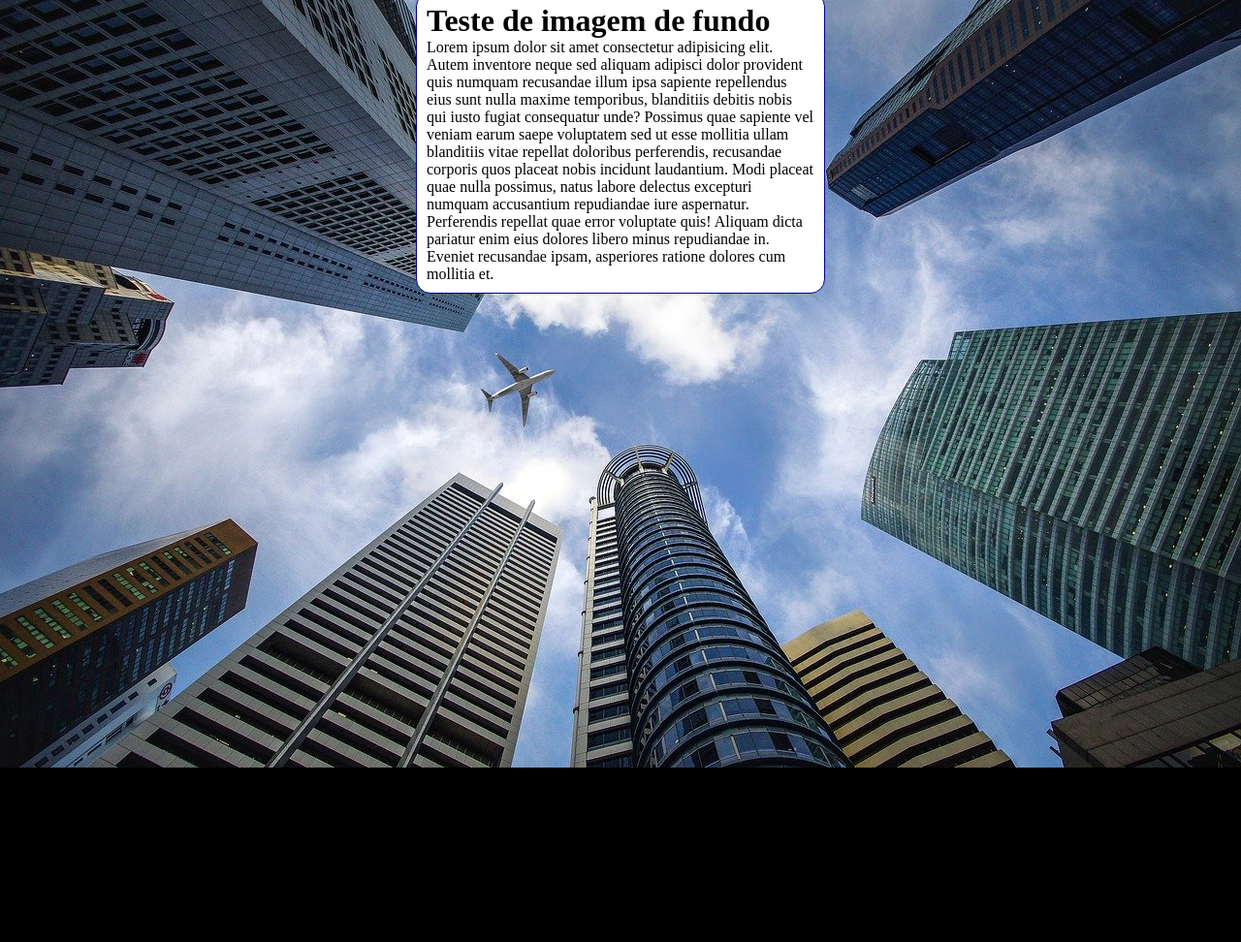
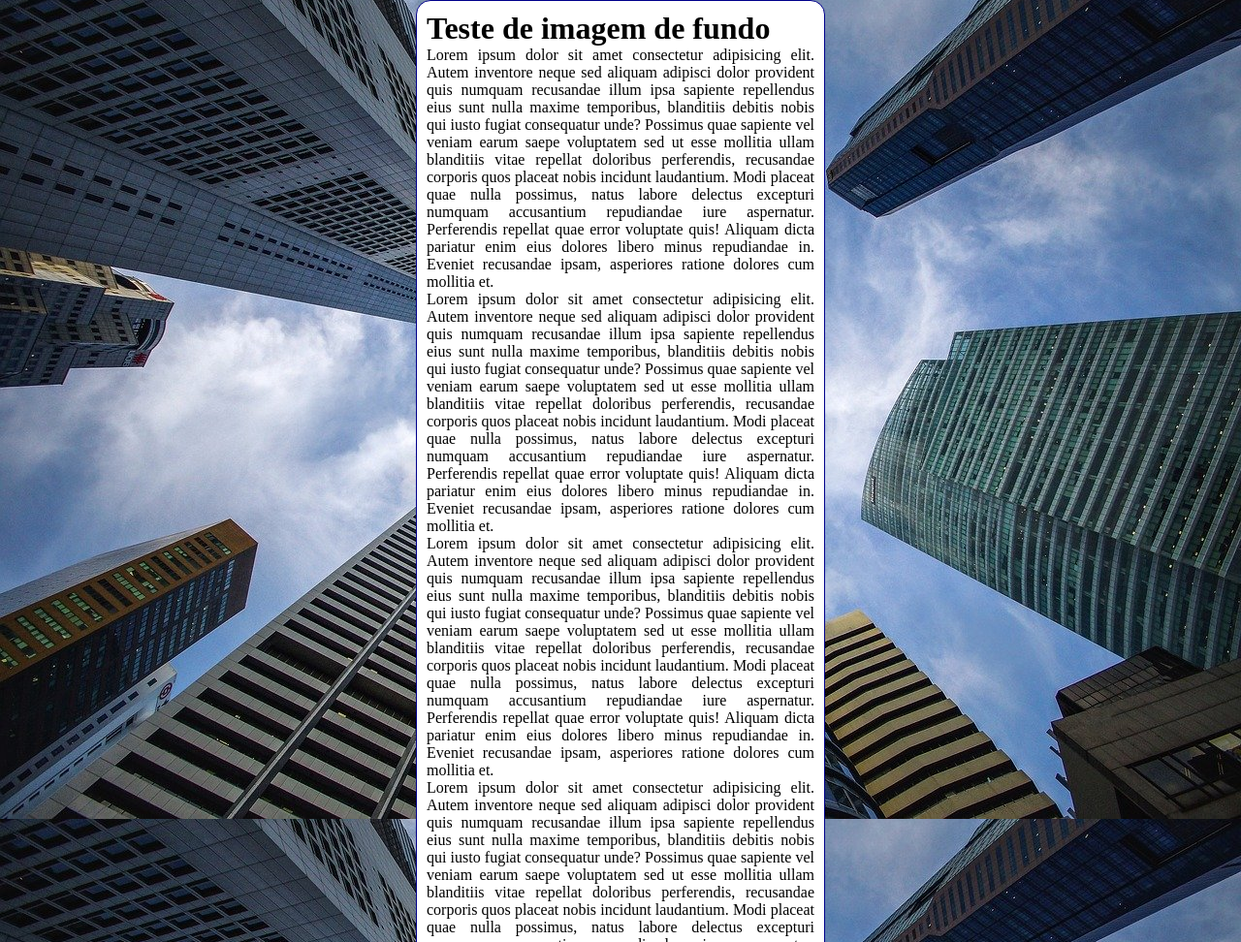
Before and after one commit to WladimirStenio/html-css, a plain HTML site: page exercicios/ex022/fundo006.html in a window 1280 px wide. Shown: the part 8-980 px from the top of the page at 97% size. Before the commit the page ends 800 px from the top, so only its background shows below. Drawn offline with Linux system fonts and the light colour scheme.

Commit message:
Modificando ex022

```diff
--- a/exercicios/ex022/fundo006.html
+++ b/exercicios/ex022/fundo006.html
@@ -3,7 +3,7 @@
 <head>
   <meta charset="UTF-8">
   <meta name="viewport" content="width=device-width, initial-scale=1.0">
-  <title>Document</title>
+  <title>Fundo fixo de tela</title>
   <style>
     * {
       margin: 0;
@@ -11,20 +11,29 @@
     }
 
     body {
+      padding: 8px;
       height: 100vh;
-      background-color: black;
+      /* background-color: black;
       background-image: url(imagens/wallpaper002.jpg);
       background-position: center top;
       background-repeat: no-repeat;
       background-size: cover;
+      background-attachment: fixed; */
+
+      /* Shorthand -  background
+         color > image > position > / > size > repeat > attachment
+      */
+
+      background: black url(imagens/wallpaper002.jpg) center center/cover no-repeat fixed;
     }
 
     main {
       background-color: white;
-      width: 400px;
+      max-width: 400px;
       padding: 10px;
       margin: auto;
       border: 1px solid darkblue;
+      text-align: justify;
       border-radius: 15px;
     }
   </style>
@@ -33,6 +42,11 @@
   <main>
     <h1>Teste de imagem de fundo</h1>
     <p>Lorem ipsum dolor sit amet consectetur adipisicing elit. Autem inventore neque sed aliquam adipisci dolor provident quis numquam recusandae illum ipsa sapiente repellendus eius sunt nulla maxime temporibus, blanditiis debitis nobis qui iusto fugiat consequatur unde? Possimus quae sapiente vel veniam earum saepe voluptatem sed ut esse mollitia ullam blanditiis vitae repellat doloribus perferendis, recusandae corporis quos placeat nobis incidunt laudantium. Modi placeat quae nulla possimus, natus labore delectus excepturi numquam accusantium repudiandae iure aspernatur. Perferendis repellat quae error voluptate quis! Aliquam dicta pariatur enim eius dolores libero minus repudiandae in. Eveniet recusandae ipsam, asperiores ratione dolores cum mollitia et.</p>
+    <p>Lorem ipsum dolor sit amet consectetur adipisicing elit. Autem inventore neque sed aliquam adipisci dolor provident quis numquam recusandae illum ipsa sapiente repellendus eius sunt nulla maxime temporibus, blanditiis debitis nobis qui iusto fugiat consequatur unde? Possimus quae sapiente vel veniam earum saepe voluptatem sed ut esse mollitia ullam blanditiis vitae repellat doloribus perferendis, recusandae corporis quos placeat nobis incidunt laudantium. Modi placeat quae nulla possimus, natus labore delectus excepturi numquam accusantium repudiandae iure aspernatur. Perferendis repellat quae error voluptate quis! Aliquam dicta pariatur enim eius dolores libero minus repudiandae in. Eveniet recusandae ipsam, asperiores ratione dolores cum mollitia et.</p>
+    <p>Lorem ipsum dolor sit amet consectetur adipisicing elit. Autem inventore neque sed aliquam adipisci dolor provident quis numquam recusandae illum ipsa sapiente repellendus eius sunt nulla maxime temporibus, blanditiis debitis nobis qui iusto fugiat consequatur unde? Possimus quae sapiente vel veniam earum saepe voluptatem sed ut esse mollitia ullam blanditiis vitae repellat doloribus perferendis, recusandae corporis quos placeat nobis incidunt laudantium. Modi placeat quae nulla possimus, natus labore delectus excepturi numquam accusantium repudiandae iure aspernatur. Perferendis repellat quae error voluptate quis! Aliquam dicta pariatur enim eius dolores libero minus repudiandae in. Eveniet recusandae ipsam, asperiores ratione dolores cum mollitia et.</p>
+    <p>Lorem ipsum dolor sit amet consectetur adipisicing elit. Autem inventore neque sed aliquam adipisci dolor provident quis numquam recusandae illum ipsa sapiente repellendus eius sunt nulla maxime temporibus, blanditiis debitis nobis qui iusto fugiat consequatur unde? Possimus quae sapiente vel veniam earum saepe voluptatem sed ut esse mollitia ullam blanditiis vitae repellat doloribus perferendis, recusandae corporis quos placeat nobis incidunt laudantium. Modi placeat quae nulla possimus, natus labore delectus excepturi numquam accusantium repudiandae iure aspernatur. Perferendis repellat quae error voluptate quis! Aliquam dicta pariatur enim eius dolores libero minus repudiandae in. Eveniet recusandae ipsam, asperiores ratione dolores cum mollitia et.</p>
+    <p>Lorem ipsum dolor sit amet consectetur adipisicing elit. Autem inventore neque sed aliquam adipisci dolor provident quis numquam recusandae illum ipsa sapiente repellendus eius sunt nulla maxime temporibus, blanditiis debitis nobis qui iusto fugiat consequatur unde? Possimus quae sapiente vel veniam earum saepe voluptatem sed ut esse mollitia ullam blanditiis vitae repellat doloribus perferendis, recusandae corporis quos placeat nobis incidunt laudantium. Modi placeat quae nulla possimus, natus labore delectus excepturi numquam accusantium repudiandae iure aspernatur. Perferendis repellat quae error voluptate quis! Aliquam dicta pariatur enim eius dolores libero minus repudiandae in. Eveniet recusandae ipsam, asperiores ratione dolores cum mollitia et.</p>
+    <p>Lorem ipsum dolor sit amet consectetur adipisicing elit. Autem inventore neque sed aliquam adipisci dolor provident quis numquam recusandae illum ipsa sapiente repellendus eius sunt nulla maxime temporibus, blanditiis debitis nobis qui iusto fugiat consequatur unde? Possimus quae sapiente vel veniam earum saepe voluptatem sed ut esse mollitia ullam blanditiis vitae repellat doloribus perferendis, recusandae corporis quos placeat nobis incidunt laudantium. Modi placeat quae nulla possimus, natus labore delectus excepturi numquam accusantium repudiandae iure aspernatur. Perferendis repellat quae error voluptate quis! Aliquam dicta pariatur enim eius dolores libero minus repudiandae in. Eveniet recusandae ipsam, asperiores ratione dolores cum mollitia et.</p>
   </main>
 </body>
 </html>
```
